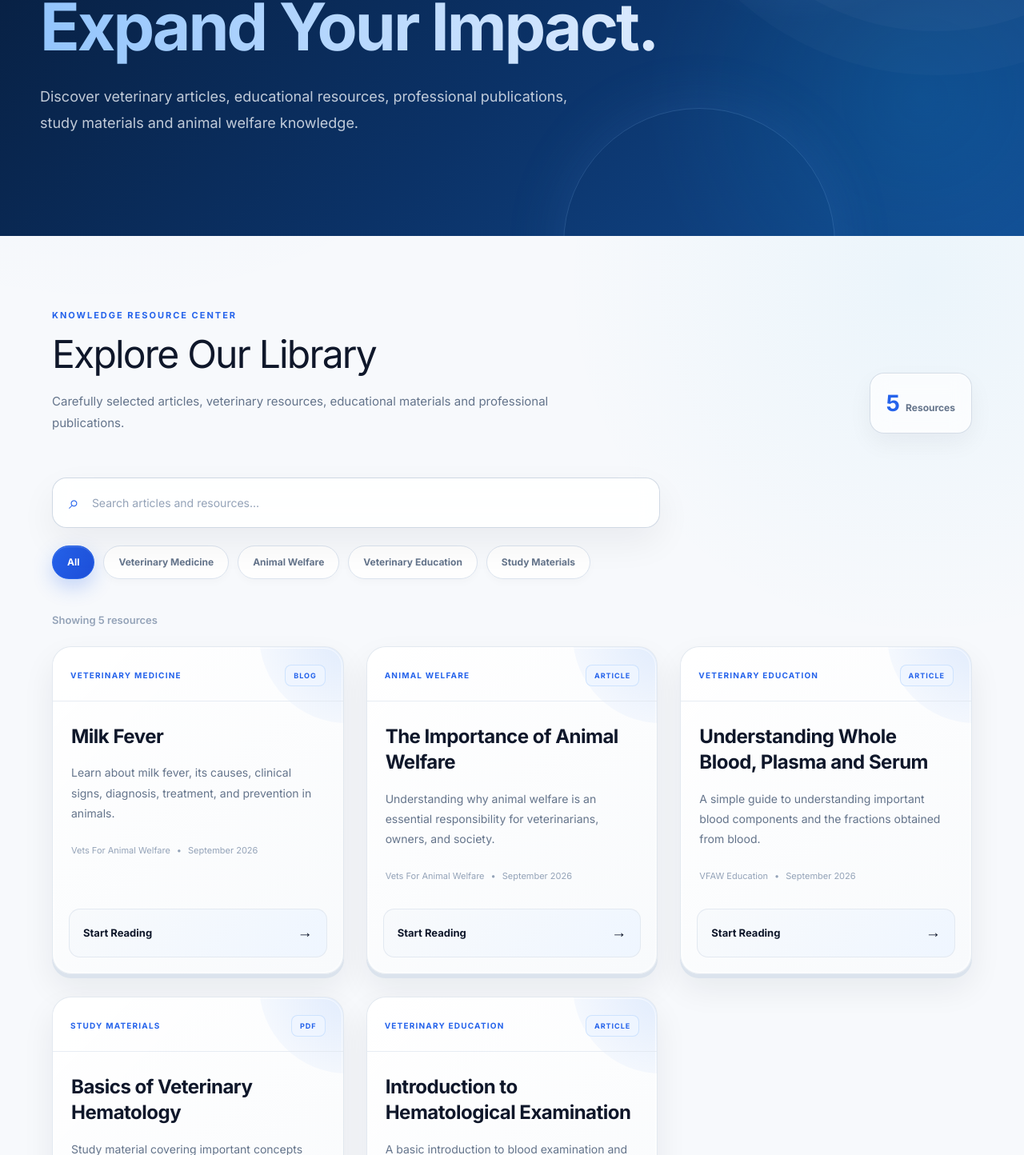
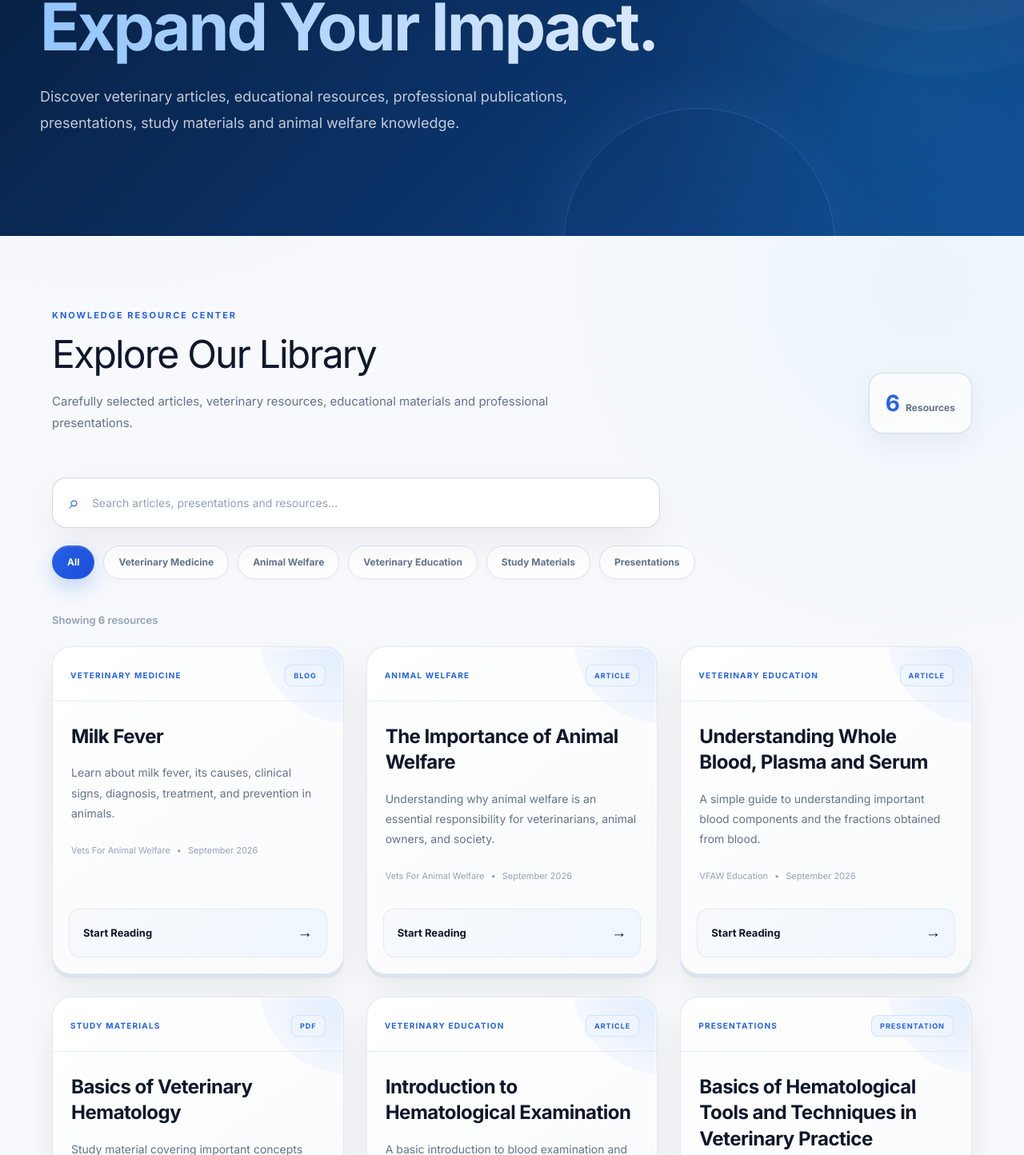
Before and after one commit to VetsForAnimalWelfare/vfaw, a React (Vite) app: page /library in a window 1280 px wide. Shown: the part 286-1730 px from the top of the page at 80% size. Built offline with nearby package versions, Linux system fonts and the light colour scheme.

Commit message:
Refactor Library component and article data
Refactor article data structure and improve search functionality. Update article titles and excerpts for clarity.

```diff
--- a/src/pages/Library.jsx
+++ b/src/pages/Library.jsx
@@ -1,5 +1,9 @@
-import React, { useMemo, useState, useEffect } from "react";
+import React, { useEffect, useMemo, useState } from "react";
 import "../Library.css";
+
+/* =========================================================
+   LIBRARY RESOURCES
+========================================================= */
 
 const articles = [
   {
@@ -12,6 +16,7 @@ const articles = [
     author: "Vets For Animal Welfare",
     date: "September 2026",
     readTime: "Article",
+
     url: "https://vfaw.blogspot.com/2026/09/milk-fever.html",
   },
 
@@ -21,10 +26,11 @@ const articles = [
     category: "Animal Welfare",
     title: "The Importance of Animal Welfare",
     excerpt:
-      "Understanding why animal welfare is an essential responsibility for veterinarians, owners, and society.",
+      "Understanding why animal welfare is an essential responsibility for veterinarians, animal owners, and society.",
     author: "Vets For Animal Welfare",
     date: "September 2026",
     readTime: "5 min read",
+
     content: `
       <h2>Introduction</h2>
 
@@ -71,6 +77,7 @@ const articles = [
     author: "VFAW Education",
     date: "September 2026",
     readTime: "7 min read",
+
     content: `
       <h2>Whole Blood</h2>
 
@@ -79,7 +86,7 @@ const articles = [
         known as plasma.
       </p>
 
-      <h2>Major Components</h2>
+      <h2>Major Components of Whole Blood</h2>
 
       <ul>
         <li>Red Blood Cells</li>
@@ -101,6 +108,13 @@ const articles = [
         Serum is obtained after blood has clotted. Unlike plasma, it does not
         contain fibrinogen because fibrinogen participates in clot formation.
       </p>
+
+      <h2>Plasma vs Serum</h2>
+
+      <p>
+        Plasma is obtained from anticoagulated blood, while serum is obtained
+        after the blood has been allowed to clot.
+      </p>
     `,
   },
 
@@ -114,6 +128,13 @@ const articles = [
     author: "VFAW Education",
     date: "2026",
     readTime: "PDF",
+
+    /*
+      Put your PDF inside:
+
+      public/pdfs/veterinary-hematology.pdf
+    */
+
     pdfUrl: "/pdfs/veterinary-hematology.pdf",
   },
 
@@ -127,6 +148,7 @@ const articles = [
     author: "VFAW Education",
     date: "September 2026",
     readTime: "6 min read",
+
     content: `
       <h2>What is Hematology?</h2>
 
@@ -151,21 +173,80 @@ const articles = [
         Hematological examination helps veterinarians identify anemia,
         infection, inflammation, blood loss, and other pathological conditions.
       </p>
+
+      <h2>Conclusion</h2>
+
+      <p>
+        Hematological examination is one of the most useful basic diagnostic
+        tools available in veterinary practice.
+      </p>
     `,
+  },
+
+  /* =========================================================
+     GOOGLE SLIDES / PPTX PRESENTATION
+  ========================================================= */
+
+  {
+    id: 6,
+    type: "pptx",
+    category: "Presentations",
+    title:
+      "Basics of Hematological Tools and Techniques in Veterinary Practice",
+    excerpt:
+      "A professional educational presentation covering the basics of hematological tools and techniques used in veterinary practice.",
+    author: "Vets For Animal Welfare",
+    date: "September 2026",
+    readTime: "Presentation",
+
+    /*
+      Google Slides EMBED URL
+
+      Original:
+      https://docs.google.com/presentation/d/1C9YANQ-xYPAqrC8ePiNfeSZIE4UVTzHR/edit
+
+      Embedded:
+      /embed
+    */
+
+    pptxUrl:
+      "https://docs.google.com/presentation/d/1C9YANQ-xYPAqrC8ePiNfeSZIE4UVTzHR/embed?start=false&loop=false&delayms=3000",
   },
 ];
 
+
+/* =========================================================
+   LIBRARY COMPONENT
+========================================================= */
+
 function Library() {
   const [selectedArticle, setSelectedArticle] = useState(null);
+
   const [search, setSearch] = useState("");
+
   const [category, setCategory] = useState("All");
 
+
+  /* =========================================================
+     CATEGORIES
+  ========================================================= */
+
   const categories = useMemo(() => {
-    return ["All", ...new Set(articles.map((article) => article.category))];
+    return [
+      "All",
+      ...new Set(
+        articles.map((article) => article.category)
+      ),
+    ];
   }, []);
 
+
+  /* =========================================================
+     FILTER ARTICLES
+  ========================================================= */
+
   const filteredArticles = useMemo(() => {
-    const searchText = search.toLowerCase();
+    const searchText = search.toLowerCase().trim();
 
     return articles.filter((article) => {
       const matchesSearch =
@@ -174,17 +255,27 @@ function Library() {
         article.category.toLowerCase().includes(searchText);
 
       const matchesCategory =
-        category === "All" || article.category === category;
+        category === "All" ||
+        article.category === category;
 
       return matchesSearch && matchesCategory;
     });
   }, [search, category]);
 
+
+  /* =========================================================
+     CLOSE READER
+  ========================================================= */
+
   const closeReader = () => {
     setSelectedArticle(null);
   };
 
-  /* Lock background scrolling when reading */
+
+  /* =========================================================
+     LOCK BACKGROUND SCROLLING
+  ========================================================= */
+
   useEffect(() => {
     if (selectedArticle) {
       document.body.style.overflow = "hidden";
@@ -197,12 +288,36 @@ function Library() {
     };
   }, [selectedArticle]);
 
+
+  /* =========================================================
+     ESC KEY TO CLOSE READER
+  ========================================================= */
+
+  useEffect(() => {
+    const handleEscape = (event) => {
+      if (event.key === "Escape") {
+        setSelectedArticle(null);
+      }
+    };
+
+    window.addEventListener("keydown", handleEscape);
+
+    return () => {
+      window.removeEventListener("keydown", handleEscape);
+    };
+  }, []);
+
+
   return (
     <div className="library-page">
 
-      {/* HERO */}
+
+      {/* =====================================================
+          HERO
+      ===================================================== */}
 
       <section className="library-hero">
+
         <div className="library-hero-content">
 
           <div className="library-badge">
@@ -217,93 +332,140 @@ function Library() {
 
           <p>
             Discover veterinary articles, educational resources,
-            professional publications, study materials and
-            animal welfare knowledge.
+            professional publications, presentations, study materials
+            and animal welfare knowledge.
           </p>
 
         </div>
+
       </section>
 
 
-      {/* LIBRARY */}
+      {/* =====================================================
+          MAIN LIBRARY
+      ===================================================== */}
 
       <main className="library-container">
+
+
+        {/* HEADER */}
 
         <div className="library-header">
 
           <div>
+
             <span className="section-small-title">
               KNOWLEDGE RESOURCE CENTER
             </span>
 
-            <h2>Explore Our Library</h2>
+            <h2>
+              Explore Our Library
+            </h2>
 
             <p>
               Carefully selected articles, veterinary resources,
-              educational materials and professional publications.
+              educational materials and professional presentations.
             </p>
+
           </div>
 
+
           <div className="library-count">
+
             {articles.length}
-            <span> Resources</span>
+
+            <span>
+              Resources
+            </span>
+
           </div>
 
         </div>
 
 
-        {/* SEARCH */}
+        {/* ===================================================
+            SEARCH
+        =================================================== */}
 
         <div className="library-controls">
 
           <div className="library-search">
-            <span className="search-icon">⌕</span>
+
+            <span className="search-icon">
+              ⌕
+            </span>
 
             <input
               type="text"
-              placeholder="Search articles and resources..."
+              placeholder="Search articles, presentations and resources..."
               value={search}
-              onChange={(e) => setSearch(e.target.value)}
+              onChange={(event) =>
+                setSearch(event.target.value)
+              }
             />
 
             {search && (
+
               <button
                 className="clear-search"
                 onClick={() => setSearch("")}
+                aria-label="Clear search"
               >
                 ×
               </button>
+
             )}
+
           </div>
 
         </div>
 
 
-        {/* CATEGORY FILTER */}
+        {/* ===================================================
+            CATEGORY FILTER
+        =================================================== */}
 
         <div className="category-filter">
 
           {categories.map((item) => (
+
             <button
               key={item}
-              className={category === item ? "active" : ""}
-              onClick={() => setCategory(item)}
+              className={
+                category === item
+                  ? "active"
+                  : ""
+              }
+              onClick={() =>
+                setCategory(item)
+              }
             >
               {item}
             </button>
+
           ))}
 
         </div>
 
 
-        {/* RESULTS */}
+        {/* RESULT COUNT */}
 
         <div className="library-results">
-          Showing {filteredArticles.length} resources
+
+          Showing{" "}
+          <strong>
+            {filteredArticles.length}
+          </strong>{" "}
+          {filteredArticles.length === 1
+            ? "resource"
+            : "resources"}
+
         </div>
 
 
-        {/* ARTICLE CARDS */}
+        {/* ===================================================
+            ARTICLE / RESOURCE GRID
+        =================================================== */}
 
         {filteredArticles.length > 0 ? (
 
@@ -318,6 +480,9 @@ function Library() {
 
                 <div className="card-glow"></div>
 
+
+                {/* CARD TOP */}
+
                 <div className="card-top">
 
                   <span className="article-category">
@@ -325,46 +490,73 @@ function Library() {
                   </span>
 
                   <span className="article-type">
+
                     {article.type === "pdf"
                       ? "PDF"
                       : article.type === "blogger"
                       ? "BLOG"
+                      : article.type === "pptx"
+                      ? "PRESENTATION"
                       : "ARTICLE"}
+
                   </span>
 
                 </div>
 
 
+                {/* CARD CONTENT */}
+
                 <div className="card-content">
 
-                  <h3>{article.title}</h3>
+                  <h3>
+                    {article.title}
+                  </h3>
 
-                  <p>{article.excerpt}</p>
+                  <p>
+                    {article.excerpt}
+                  </p>
+
 
                   <div className="article-meta">
 
-                    <span>{article.author}</span>
+                    <span>
+                      {article.author}
+                    </span>
 
                     <span>•</span>
 
-                    <span>{article.date}</span>
+                    <span>
+                      {article.date}
+                    </span>
 
                   </div>
 
                 </div>
 
 
+                {/* CARD BUTTON */}
+
                 <button
                   className="read-button"
-                  onClick={() => setSelectedArticle(article)}
+                  onClick={() =>
+                    setSelectedArticle(article)
+                  }
                 >
+
                   <span>
+
                     {article.type === "pdf"
                       ? "View PDF"
+                      : article.type === "pptx"
+                      ? "Start Presentation"
                       : "Start Reading"}
+
                   </span>
 
-                  <span className="button-arrow">→</span>
+                  <span className="button-arrow">
+                    →
+                  </span>
+
                 </button>
 
               </article>
@@ -375,14 +567,23 @@ function Library() {
 
         ) : (
 
+          /* =================================================
+             NO RESULTS
+          ================================================= */
+
           <div className="no-results">
 
-            <div className="no-results-icon">⌕</div>
+            <div className="no-results-icon">
+              ⌕
+            </div>
 
-            <h3>No resources found</h3>
+            <h3>
+              No resources found
+            </h3>
 
             <p>
-              Try searching with another keyword or category.
+              Try searching with another keyword
+              or category.
             </p>
 
             <button
@@ -401,15 +602,18 @@ function Library() {
       </main>
 
 
-      {/* =================================================
-          FULL SCREEN READING MODE
-      ================================================= */}
+      {/* =====================================================
+          FULL-SCREEN READER
+      ===================================================== */}
 
       {selectedArticle && (
 
         <div className="reader-overlay">
 
-          {/* READER TOP BAR */}
+
+          {/* =================================================
+              READER HEADER
+          ================================================= */}
 
           <header className="reader-header">
 
@@ -430,6 +634,7 @@ function Library() {
 
             <div className="reader-actions">
 
+
               {/* DOWNLOAD PDF */}
 
               {selectedArticle.type === "pdf" && (
@@ -440,22 +645,6 @@ function Library() {
                   className="download-button"
                 >
                   ↓ Download PDF
-                </a>
-
-              )}
-
-
-              {/* OPEN ORIGINAL BLOG */}
-
-              {selectedArticle.type === "blogger" && (
-
-                <a
-                  href={selectedArticle.url}
-                  target="_blank"
-                  rel="noopener noreferrer"
-                  className="original-button"
-                >
-                  Open Original ↗
                 </a>
 
               )}
@@ -477,72 +666,7 @@ function Library() {
 
 
           {/* =================================================
-              PDF READING MODE
-          ================================================= */}
-
-          {selectedArticle.type === "pdf" && (
-
-            <main className="fullscreen-pdf">
-
-              <div className="reader-title-area">
-
-                <span>{selectedArticle.category}</span>
-
-                <h1>
-                  {selectedArticle.title}
-                </h1>
-
-              </div>
-
-              <iframe
-                src={selectedArticle.pdfUrl}
-                title={selectedArticle.title}
-                className="fullscreen-pdf-frame"
-              />
-
-            </main>
-
-          )}
-
-
-          {/* =================================================
-              BLOGGER READING MODE
-          ================================================= */}
-
-          {selectedArticle.type === "blogger" && (
-
-            <main className="fullscreen-blog">
-
-              <iframe
-                src={selectedArticle.url}
-                title={selectedArticle.title}
-                className="fullscreen-blog-frame"
-              />
-
-              <div className="blog-fallback">
-
-                <p>
-                  If embedding is restricted by the publisher,
-                  open the original article.
-                </p>
-
-                <a
-                  href={selectedArticle.url}
-                  target="_blank"
-                  rel="noopener noreferrer"
-                >
-                  Open Original Article
-                </a>
-
-              </div>
-
-            </main>
-
-          )}
-
-
-          {/* =================================================
-              WRITTEN ARTICLE READING MODE
+              WRITTEN ARTICLE
           ================================================= */}
 
           {selectedArticle.type === "article" && (
@@ -551,13 +675,16 @@ function Library() {
 
               <div className="reading-container">
 
+
                 <div className="reading-category">
                   {selectedArticle.category}
                 </div>
 
+
                 <h1>
                   {selectedArticle.title}
                 </h1>
+
 
                 <p className="reading-excerpt">
                   {selectedArticle.excerpt}
@@ -591,8 +718,85 @@ function Library() {
                 <article
                   className="article-body"
                   dangerouslySetInnerHTML={{
-                    __html: selectedArticle.content,
+                    __html:
+                      selectedArticle.content,
                   }}
+                />
+
+              </div>
+
+            </main>
+
+          )}
+
+
+          {/* =================================================
+              BLOGGER ARTICLE
+          ================================================= */}
+
+          {selectedArticle.type === "blogger" && (
+
+            <main className="fullscreen-blog">
+
+              <iframe
+                src={selectedArticle.url}
+                title={selectedArticle.title}
+                className="fullscreen-blog-frame"
+              />
+
+            </main>
+
+          )}
+
+
+          {/* =================================================
+              PDF VIEWER
+          ================================================= */}
+
+          {selectedArticle.type === "pdf" && (
+
+            <main className="fullscreen-pdf">
+
+
+              <div className="reader-title-area">
+
+                <span>
+                  {selectedArticle.category}
+                </span>
+
+                <h1>
+                  {selectedArticle.title}
+                </h1>
+
+              </div>
+
+
+              <iframe
+                src={selectedArticle.pdfUrl}
+                title={selectedArticle.title}
+                className="fullscreen-pdf-frame"
+              />
+
+            </main>
+
+          )}
+
+
+          {/* =================================================
+              GOOGLE SLIDES / PPTX PRESENTATION
+          ================================================= */}
+
+          {selectedArticle.type === "pptx" && (
+
+            <main className="fullscreen-presentation">
+
+              <div className="presentation-container">
+
+                <iframe
+                  src={selectedArticle.pptxUrl}
+                  title={selectedArticle.title}
+                  className="presentation-frame"
+                  allowFullScreen
                 />
 
               </div>
```
